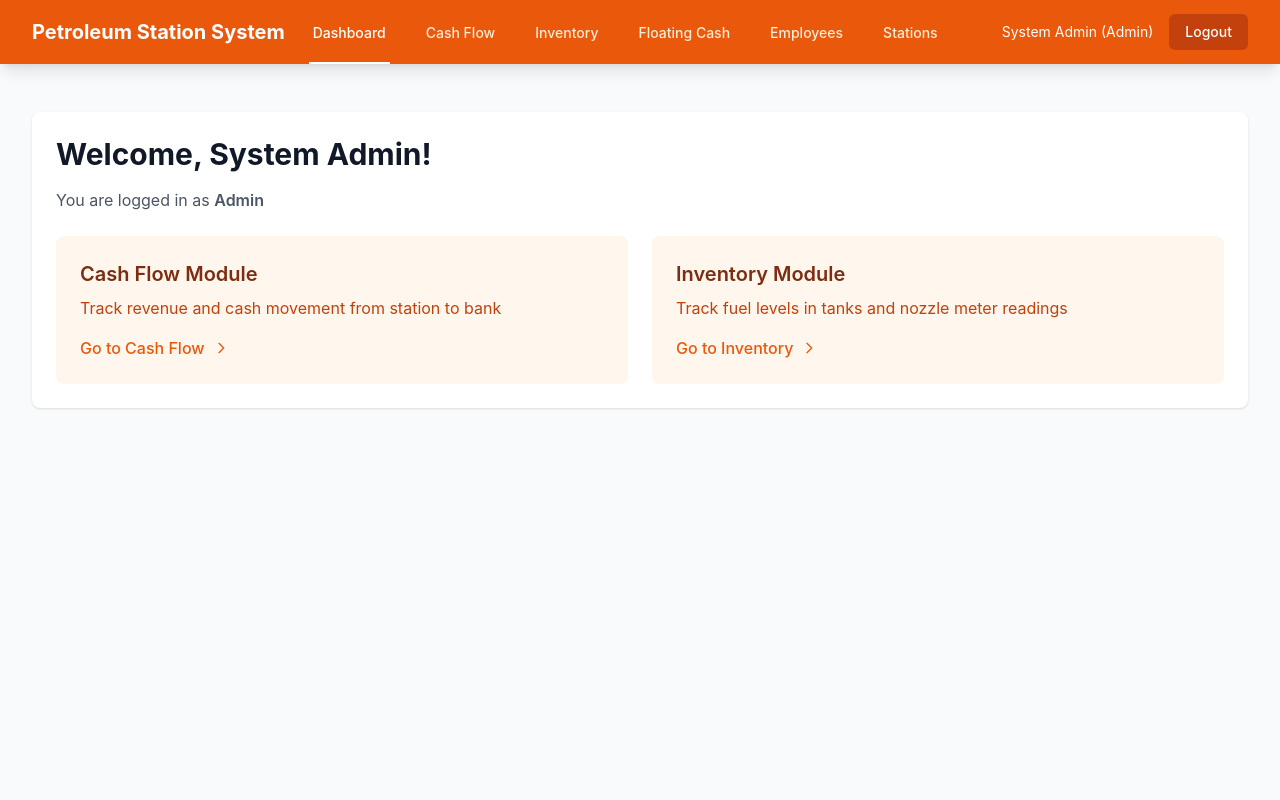
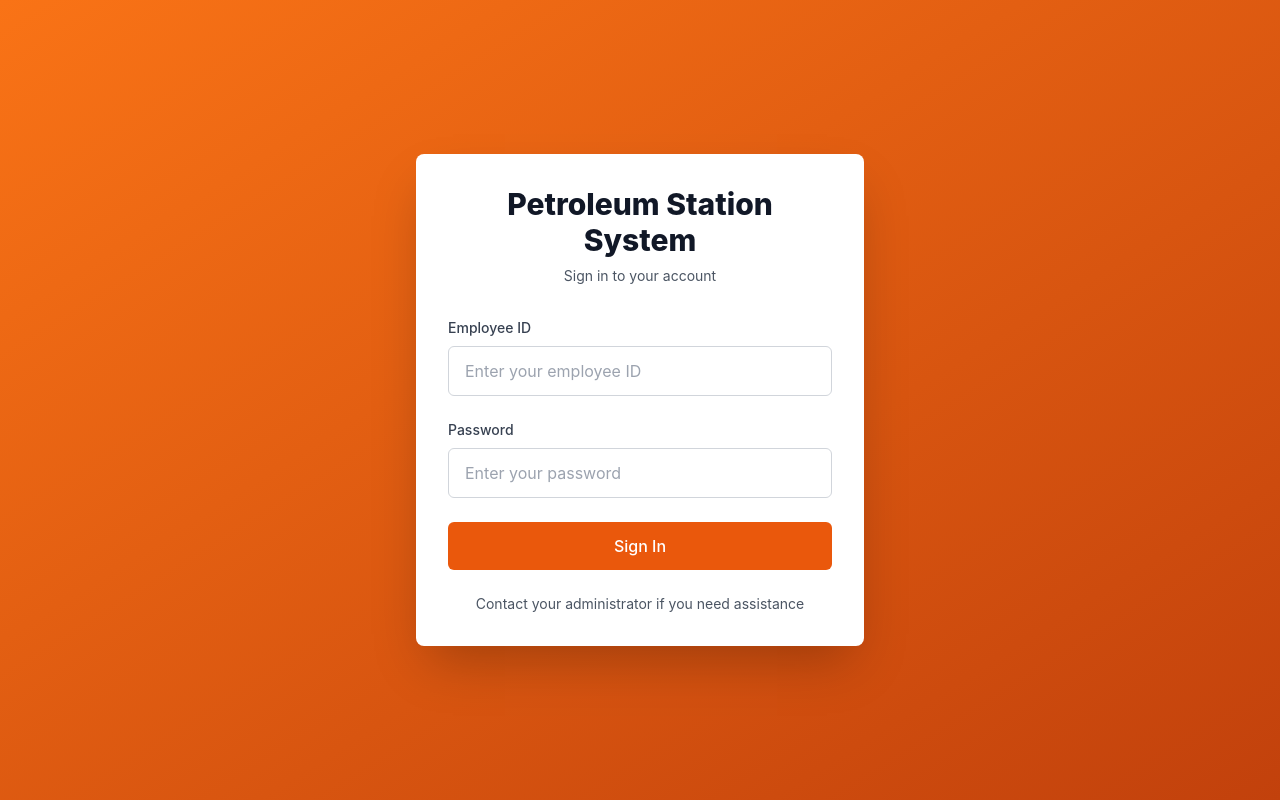
Before and after one commit to shahzaibahmadpawar1/DarbCashflow-frontend, a React (Vite) app: page /login in a window 1280 px wide. Before the commit this address led to /dashboard. Built offline with nearby package versions, Linux system fonts and the light colour scheme.

Commit message:
Fix inventory loading and implement proper login system

```diff
--- a/src/App.tsx
+++ b/src/App.tsx
@@ -1,6 +1,7 @@
 import { BrowserRouter as Router, Routes, Route, Navigate } from 'react-router-dom';
 import { Layout } from './components/shared/Layout';
 import { ProtectedRoute } from './components/shared/ProtectedRoute';
+import { Login } from './pages/Login';
 import { Dashboard } from './pages/Dashboard';
 import { CashFlowDashboard } from './pages/CashFlowDashboard';
 import { FloatingCashView } from './pages/FloatingCashView';
@@ -24,11 +25,7 @@ function App() {
   return (
     <Router>
       <Routes>
-        <Route
-          path="/login"
-          /* Redirect to dashboard as auth is disabled */
-          element={<Navigate to="/dashboard" replace />}
-        />
+        <Route path="/login" element={<Login />} />
         <Route
           path="/dashboard"
           element={
@@ -89,7 +86,7 @@ function App() {
             </ProtectedRoute>
           }
         />
-        <Route path="/" element={<Navigate to="/dashboard" replace />} />
+        <Route path="/" element={<Navigate to="/login" replace />} />
       </Routes>
     </Router>
   );
--- a/src/hooks/useAuth.ts
+++ b/src/hooks/useAuth.ts
@@ -3,11 +3,11 @@ import api from '../services/api';
 
 export interface User {
   id: string;
-  email: string;
+  employeeId: string;
   name: string;
   role: 'SM' | 'AM' | 'Admin';
   stationId?: string | null;
-  areaId?: string | null;
+  areaManagerId?: string | null;
 }
 
 export const useAuth = () => {
@@ -15,21 +15,25 @@ export const useAuth = () => {
   const [loading, setLoading] = useState(true);
 
   useEffect(() => {
-    // AUTH DISABLED GLOBALLY
-    const mockUser: User = {
-      id: "mock-admin-id",
-      email: "admin@system.local",
-      name: "System Admin",
-      role: "Admin",
-      stationId: null,
-      areaId: null
-    };
-    setUser(mockUser);
+    // Check if user is already logged in
+    const token = localStorage.getItem('token');
+    const storedUser = localStorage.getItem('user');
+
+    if (token && storedUser) {
+      try {
+        setUser(JSON.parse(storedUser));
+      } catch (error) {
+        console.error('Failed to parse stored user', error);
+        localStorage.removeItem('token');
+        localStorage.removeItem('user');
+      }
+    }
+
     setLoading(false);
   }, []);
 
-  const login = async (email: string, password: string) => {
-    const response = await api.post('/api/auth/login', { email, password });
+  const login = async (employeeId: string, password: string) => {
+    const response = await api.post('/api/auth/login', { employeeId, password });
     const { token, user } = response.data;
     localStorage.setItem('token', token);
     localStorage.setItem('user', JSON.stringify(user));
--- a/src/pages/InventoryDashboard.tsx
+++ b/src/pages/InventoryDashboard.tsx
@@ -46,9 +46,13 @@ export const InventoryDashboard = () => {
   const [deliveryData, setDeliveryData] = useState({ tankId: '', liters: '' });
 
   useEffect(() => {
+    // For now, just set loading to false if no stationId
+    // In production, SM users should have stationId
     if (user?.stationId) {
       setStationId(user.stationId);
       loadData(user.stationId);
+    } else {
+      setLoading(false);
     }
   }, [user]);
 
@@ -122,6 +126,19 @@ export const InventoryDashboard = () => {
     return (
       <div className="flex items-center justify-center min-h-screen">
         <LoadingSpinner size="lg" />
+      </div>
+    );
+  }
+
+  if (!stationId) {
+    return (
+      <div className="px-4 py-6 sm:px-0">
+        <div className="bg-yellow-50 border border-yellow-200 rounded-lg p-6">
+          <h2 className="text-xl font-semibold text-yellow-900 mb-2">No Station Assigned</h2>
+          <p className="text-yellow-700">
+            You need to be assigned to a station to access the inventory dashboard. Please contact your administrator.
+          </p>
+        </div>
       </div>
     );
   }
--- a/src/pages/Login.tsx
+++ b/src/pages/Login.tsx
@@ -3,7 +3,7 @@ import { useNavigate } from 'react-router-dom';
 import { useAuth } from '../hooks/useAuth';
 
 export const Login = () => {
-  const [email, setEmail] = useState('');
+  const [employeeId, setEmployeeId] = useState('');
   const [password, setPassword] = useState('');
   const [error, setError] = useState('');
   const [loading, setLoading] = useState(false);
@@ -16,49 +16,52 @@ export const Login = () => {
     setLoading(true);
 
     try {
-      await login(email, password);
+      await login(employeeId, password);
       navigate('/dashboard');
     } catch (err: any) {
-      setError(err.response?.data?.error || 'Login failed');
+      setError(err.response?.data?.error || 'Invalid credentials');
     } finally {
       setLoading(false);
     }
   };
 
   return (
-    <div className="min-h-screen flex items-center justify-center bg-gradient-to-br from-primary-50 to-primary-100 py-12 px-4 sm:px-6 lg:px-8">
-      <div className="max-w-md w-full space-y-8 bg-white p-8 rounded-lg shadow-lg">
-        <div>
-          <h2 className="mt-6 text-center text-3xl font-extrabold text-primary-600">
+    <div className="min-h-screen flex items-center justify-center bg-gradient-to-br from-primary-500 to-primary-700 px-4">
+      <div className="max-w-md w-full">
+        <div className="bg-white rounded-lg shadow-2xl p-8">
+          <div className="text-center mb-8">
+            <h2 className="text-3xl font-extrabold text-gray-900 mb-2">
               Petroleum Station System
             </h2>
-          <p className="mt-2 text-center text-sm text-gray-600">Sign in to your account</p>
+            <p className="text-sm text-gray-600">Sign in to your account</p>
           </div>
-        <form className="mt-8 space-y-6" onSubmit={handleSubmit}>
+
+          <form className="space-y-6" onSubmit={handleSubmit}>
             {error && (
-            <div className="bg-red-50 border border-red-200 text-red-700 px-4 py-3 rounded">
+              <div className="bg-red-50 border border-red-200 text-red-700 px-4 py-3 rounded-md">
                 {error}
               </div>
             )}
-          <div className="rounded-md shadow-sm -space-y-px">
+
             <div>
-              <label htmlFor="email" className="sr-only">
-                Email address
+              <label htmlFor="employeeId" className="block text-sm font-medium text-gray-700 mb-2">
+                Employee ID
               </label>
               <input
-                id="email"
-                name="email"
-                type="email"
-                autoComplete="email"
+                id="employeeId"
+                name="employeeId"
+                type="text"
+                autoComplete="username"
                 required
-                className="appearance-none rounded-none relative block w-full px-3 py-2 border border-gray-300 placeholder-gray-500 text-gray-900 rounded-t-md focus:outline-none focus:ring-primary-500 focus:border-primary-500 focus:z-10 sm:text-sm"
-                placeholder="Email address"
-                value={email}
-                onChange={(e) => setEmail(e.target.value)}
+                className="w-full px-4 py-3 border border-gray-300 rounded-md focus:ring-2 focus:ring-primary-500 focus:border-transparent"
+                placeholder="Enter your employee ID"
+                value={employeeId}
+                onChange={(e) => setEmployeeId(e.target.value)}
               />
             </div>
+
             <div>
-              <label htmlFor="password" className="sr-only">
+              <label htmlFor="password" className="block text-sm font-medium text-gray-700 mb-2">
                 Password
               </label>
               <input
@@ -67,24 +70,28 @@ export const Login = () => {
                 type="password"
                 autoComplete="current-password"
                 required
-                className="appearance-none rounded-none relative block w-full px-3 py-2 border border-gray-300 placeholder-gray-500 text-gray-900 rounded-b-md focus:outline-none focus:ring-primary-500 focus:border-primary-500 focus:z-10 sm:text-sm"
-                placeholder="Password"
+                className="w-full px-4 py-3 border border-gray-300 rounded-md focus:ring-2 focus:ring-primary-500 focus:border-transparent"
+                placeholder="Enter your password"
                 value={password}
                 onChange={(e) => setPassword(e.target.value)}
               />
-            </div>
             </div>
 
             <div>
               <button
                 type="submit"
                 disabled={loading}
-              className="group relative w-full flex justify-center py-2 px-4 border border-transparent text-sm font-medium rounded-md text-white bg-primary-600 hover:bg-primary-700 focus:outline-none focus:ring-2 focus:ring-offset-2 focus:ring-primary-500 disabled:opacity-50"
+                className="w-full bg-primary-600 text-white py-3 px-4 rounded-md hover:bg-primary-700 focus:outline-none focus:ring-2 focus:ring-primary-500 focus:ring-offset-2 disabled:opacity-50 disabled:cursor-not-allowed font-medium"
               >
-              {loading ? 'Signing in...' : 'Sign in'}
+                {loading ? 'Signing in...' : 'Sign In'}
               </button>
             </div>
           </form>
+
+          <div className="mt-6 text-center text-sm text-gray-600">
+            <p>Contact your administrator if you need assistance</p>
+          </div>
+        </div>
       </div>
     </div>
   );
```
Lines whose indentation alone changed are shown as unchanged.
